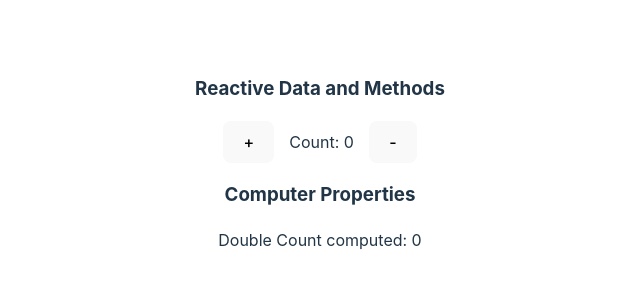
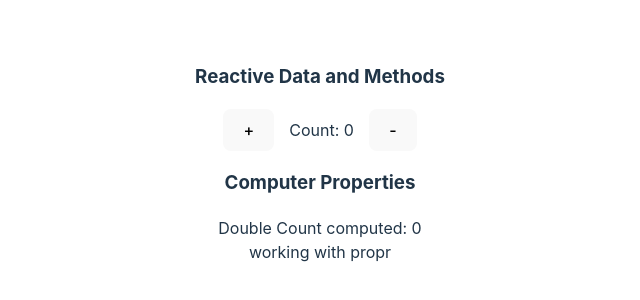
Before and after one commit to alonzojoe/v-options-api, a Vue app: page / in a window 1280 px wide. Shown: the part 246-546 px from the top of the page, without its empty margins (320-960 px from the left). Built offline with nearby package versions, Linux system fonts and the light colour scheme.

Commit message:
props with options api

```diff
--- a/src/App.vue
+++ b/src/App.vue
@@ -1,8 +1,13 @@
 <script>
+import Child from "./components/Child.vue";
 export default {
+  components: {
+    Child,
+  },
   data() {
     return {
       count: 0, //reactive data
+      formData: {},
     };
   },
   methods: {
@@ -40,6 +45,7 @@ export default {
     <h3>Computer Properties</h3>
     <span>Double Count computed: {{ doubleCount }}</span>
   </div>
+  <Child :greetings="'working with propr'" />
 </template>
 
 <style scoped>
--- /dev/null
+++ b/src/components/Child.vue
@@ -0,0 +1,17 @@
+<template>
+  <div>{{ greetings }}</div>
+</template>
+
+<script>
+export default {
+  props: {
+    greetings: {
+      type: String,
+      default: "test",
+      required: false,
+    },
+  },
+};
+</script>
+
+<style lang="scss" scoped></style>
```
